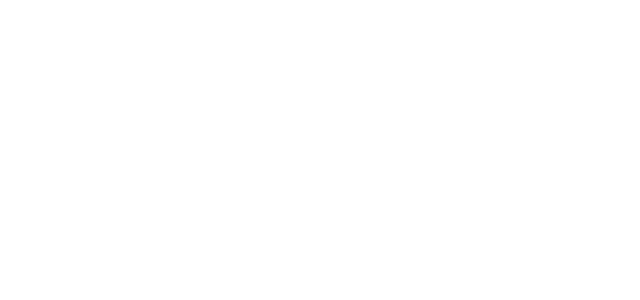
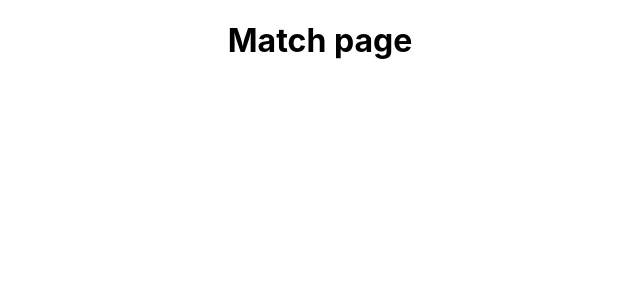
Before and after one commit to RavitejaGandam/ipl-dashboard-react-js, a React (Create React App) app: page /teams/1/matches/2013 in a window 1280 px wide. Before the commit this address had no page. Shown: the top 300 px of the page, without its empty margins (320-960 px from the left). Built offline with nearby package versions, Linux system fonts and the light colour scheme.

Commit message:
Completed UI elements for team page

```diff
--- a/src/App.js
+++ b/src/App.js
@@ -1,14 +1,18 @@
-import logo from './logo.svg';
+//import logo from './logo.svg';
 import './App.css';
+import MatchPage from './pages/MatchPage';
 import TeamPage from './pages/TeamPage';
-import { BrowserRouter as Router, Routes, Route } from 'react-router-dom';
+import { BrowserRouter as Router, Routes, Route, Switch } from 'react-router-dom';
 
 function App() {
   return (
     <div className="App">
       <Router>
+
         <Routes>
           <Route path="/teams/:teamName" element={<TeamPage />}></Route>
+          <Route path="/teams/:teamName/matches/:year" element={<MatchPage />}></Route>
+          {/* <Route path="/teams/:teamName" element={<TeamPage />}></Route> */}
         </Routes>
       </Router>
     </div>
--- /dev/null
+++ b/src/pages/MatchPage.jsx
@@ -0,0 +1,11 @@
+import React from "react";
+
+function MatchPage() {
+  return (
+    <div>
+      <h1>Match page</h1>
+    </div>
+  );
+}
+
+export default MatchPage;
```
